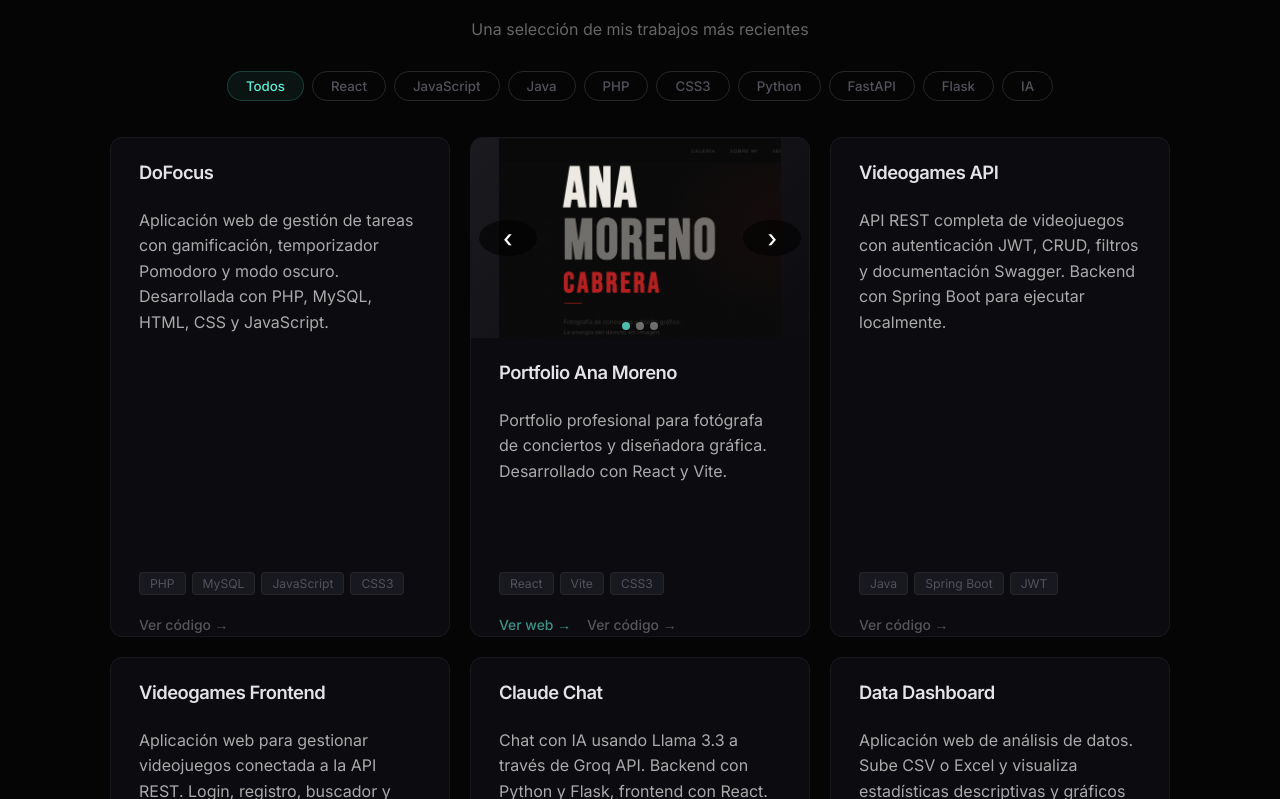
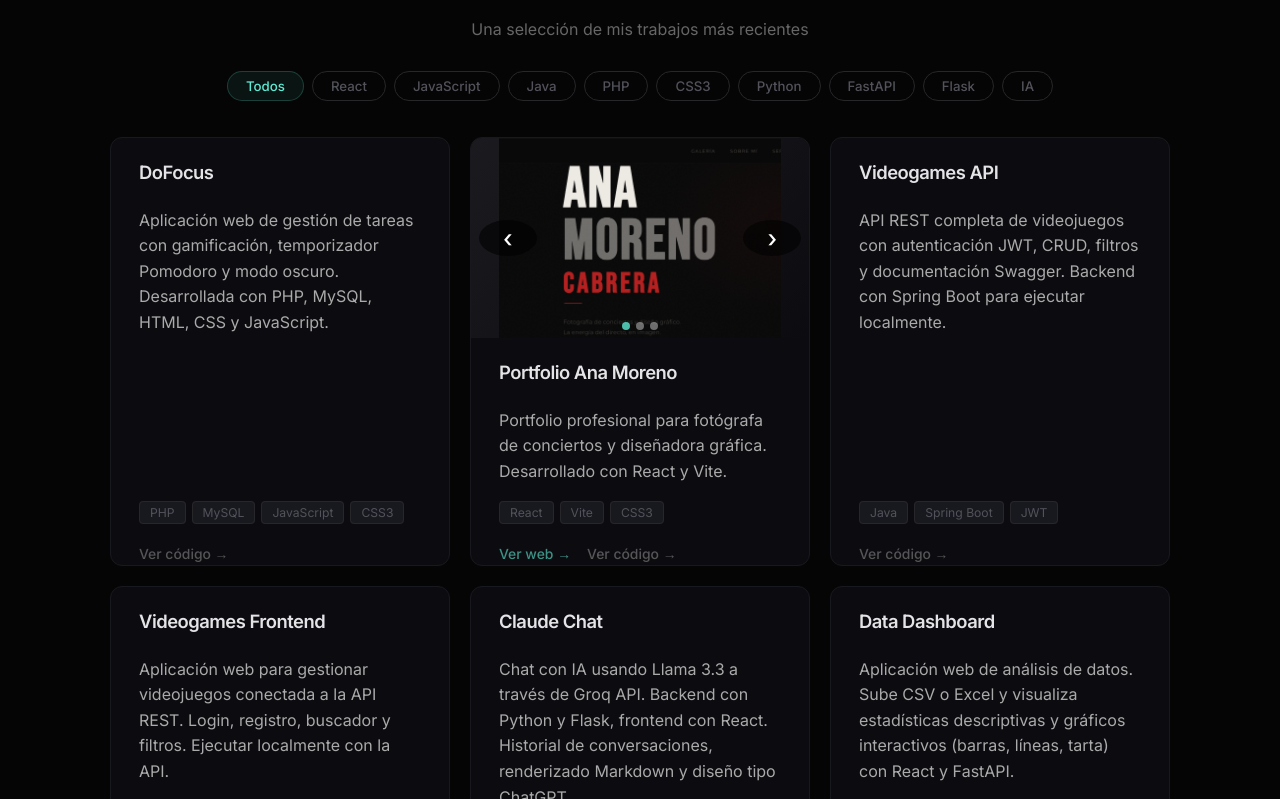
Before and after one commit to mmoreno-byte/mmorenodev, a React (Vite) app: page / in a window 1280 px wide. Shown: the part 4441-5240 px from the top of the page. Built offline with nearby package versions, Linux system fonts and the light colour scheme.

Commit message:
Fix: Use grid-auto-rows for uniform card heights

```diff
--- a/src/components/Projects.css
+++ b/src/components/Projects.css
@@ -45,10 +45,10 @@
 
 .projects-grid {
   display: grid;
-  grid-template-columns: repeat(auto-fit, minmax(320px, 1fr));
+  grid-template-columns: repeat(auto-fit, minmax(300px, 1fr));
   gap: 20px;
   margin-top: 36px;
-  align-items: stretch;
+  grid-auto-rows: 1fr;
 }
 
 .project-card {
@@ -61,7 +61,6 @@
   overflow: hidden;
   display: flex;
   flex-direction: column;
-  min-height: 500px;
 }
 
 .project-image-wrapper {
```
